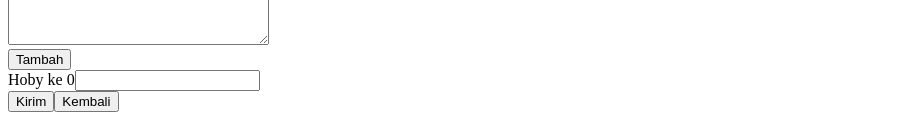
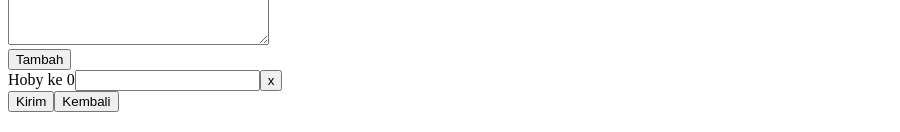
Before and after one commit to tabeldatadotcom/angular-bootcamp-2019, an Angular app: page / in a window 1280 px wide. Shown: the part 665-797 px from the top of the page, without its empty margins (0-900 px from the left). Built offline with nearby package versions, Linux system fonts and the light colour scheme.

Commit message:
membuat fitur hapus form array

```diff
--- a/src/app/form-reactive/form-reactive.component.html
+++ b/src/app/form-reactive/form-reactive.component.html
@@ -33,6 +33,7 @@
     <div *ngFor="let alamat of hobi.controls; let i=index">
         <label for="id">Hoby ke {{i}}</label>
         <input type="text" name="hoby" id="hoby" [formControlName]="i">
+        <button type="button" (click)="removeHoby(i)">x</button>
       </div>
     <div>
 
--- a/src/app/form-reactive/form-reactive.component.ts
+++ b/src/app/form-reactive/form-reactive.component.ts
@@ -32,6 +32,10 @@ export class FormReactiveComponent implements OnInit {
     this.hobi.push(this.formBuilder.control(''));
   }
 
+  removeHoby(index: number){
+    this.hobi.removeAt(index);
+  }
+
   get hobi() : FormArray{
     return this.formGroup.get('hobi') as FormArray;
   }
```
